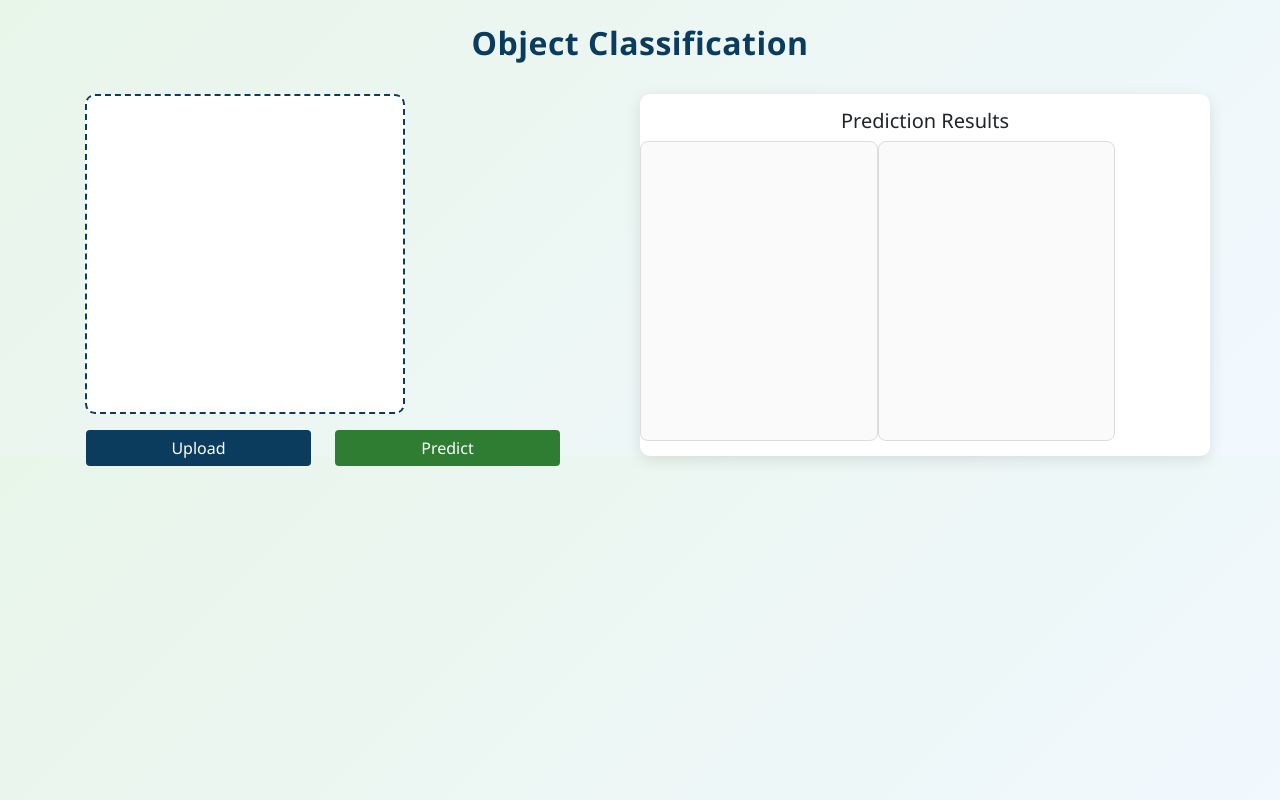
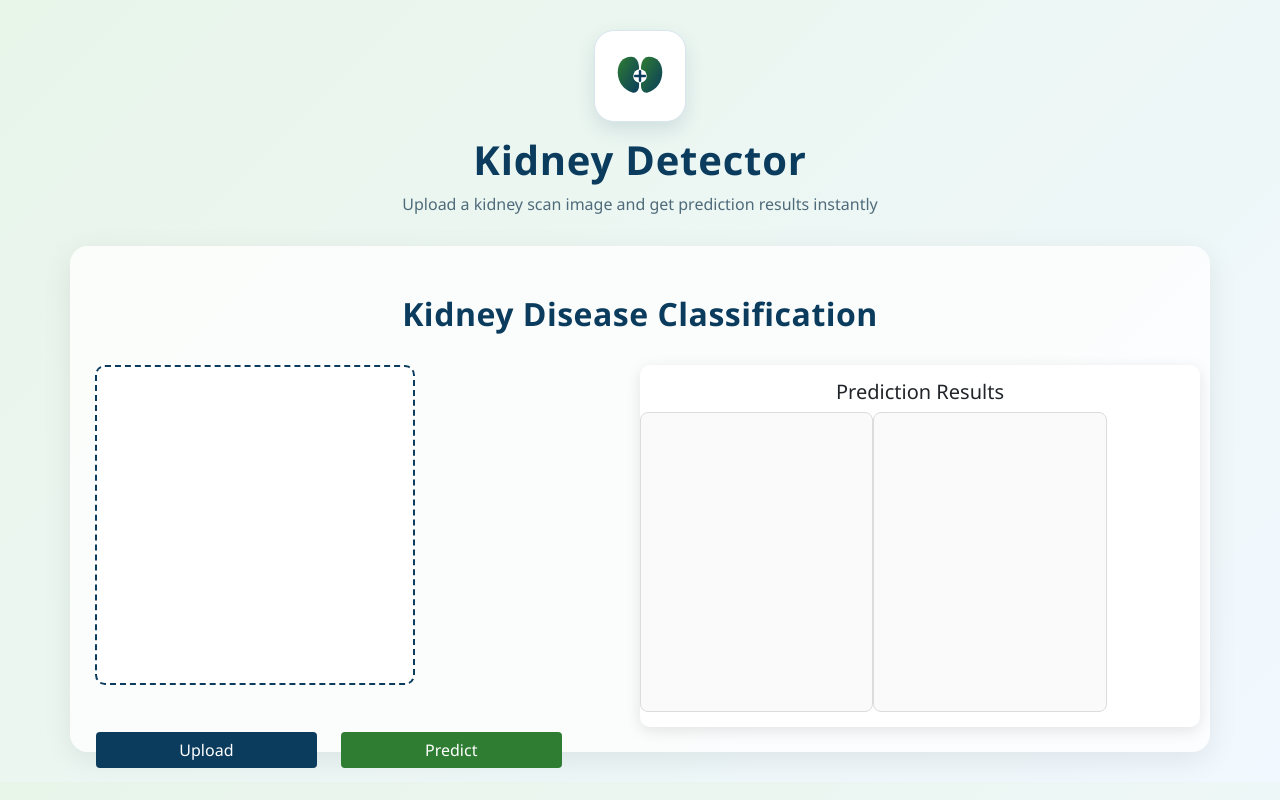
Before and after one commit to Naina-Coder123/Kidney-Disease-Classification-Deep-Learning-Project, a Flask app: page / in a window 1280 px wide. Run offline with Flask 3, Linux system fonts and the light colour scheme; some libraries are stand-ins or nearby versions.

Commit message:
changed ui

```diff
--- a/templates/index.html
+++ b/templates/index.html
@@ -4,9 +4,7 @@
     <meta charset="UTF-8">
     <meta name="viewport" content="width=device-width, initial-scale=1.0">
     <meta http-equiv="X-UA-Compatible" content="ie=edge">
-    <title>cnncls</title>
-
-
+    <title>Detector</title>
 
     <link rel="stylesheet" href="https://maxcdn.bootstrapcdn.com/bootstrap/4.0.0/css/bootstrap.min.css" integrity="sha384-Gn5384xqQ1aoWXA+058RXPxPg6fy4IWvTNh0E263XmFcJlSAwiGgFAW/dAiS6JXm" crossorigin="anonymous">
 
@@ -16,11 +14,58 @@
             font-family: "Segoe UI", Tahoma, Geneva, Verdana, sans-serif;
         }
 
+        .app-header{
+            text-align:center;
+            padding:30px 20px 20px;
+        }
+
+        .logo-wrap{
+            display:flex;
+            justify-content:center;
+            align-items:center;
+            margin-bottom:14px;
+        }
+
+        .logo-box{
+            width:92px;
+            height:92px;
+            background:#ffffff;
+            border-radius:20px;
+            box-shadow:0 8px 20px rgba(11,60,93,0.12);
+            display:flex;
+            align-items:center;
+            justify-content:center;
+            border:1px solid #d9e6ee;
+        }
+
+        .app-header h1{
+            color:#0b3c5d;
+            font-size:40px;
+            font-weight:800;
+            margin-bottom:8px;
+            letter-spacing:0.8px;
+        }
+
+        .app-header p{
+            color:#4f6b7a;
+            font-size:16px;
+            margin:0;
+        }
+
         .iupload h3{
             color:#0b3c5d;
             font-size:32px;
             font-weight:700;
             letter-spacing:0.5px;
+        }
+
+        .main{
+            background:#ffffffcc;
+            border-radius:18px;
+            padding:25px;
+            box-shadow:0 8px 30px rgba(0,0,0,0.08);
+            margin-top:10px;
+            margin-bottom:30px;
         }
 
         .img-part{
@@ -135,13 +180,48 @@
             100%{transform:rotate(360deg);}
         }
     </style>
-
 </head>
 
 <body>
+
+    <div class="app-header">
+        <div class="logo-wrap">
+            <div class="logo-box">
+                <svg width="62" height="62" viewBox="0 0 64 64" xmlns="http://www.w3.org/2000/svg" aria-label="Kidney Detector Logo">
+                    <defs>
+                        <linearGradient id="kidneyGrad" x1="0%" y1="0%" x2="100%" y2="100%">
+                            <stop offset="0%" stop-color="#2e7d32"/>
+                            <stop offset="100%" stop-color="#0b3c5d"/>
+                        </linearGradient>
+                    </defs>
+                    <path d="M23 12
+                             C14 12, 9 19, 9 28
+                             C9 38, 15 46, 24 49
+                             C28 50, 31 47, 31 42
+                             L31 24
+                             C31 17, 28 12, 23 12Z"
+                          fill="url(#kidneyGrad)"/>
+                    <path d="M41 12
+                             C50 12, 55 19, 55 28
+                             C55 38, 49 46, 40 49
+                             C36 50, 33 47, 33 42
+                             L33 24
+                             C33 17, 36 12, 41 12Z"
+                          fill="url(#kidneyGrad)"/>
+                    <circle cx="32" cy="32" r="7" fill="#ffffff"/>
+                    <path d="M32 27 L32 37" stroke="#0b3c5d" stroke-width="2.5" stroke-linecap="round"/>
+                    <path d="M27 32 L37 32" stroke="#0b3c5d" stroke-width="2.5" stroke-linecap="round"/>
+                </svg>
+            </div>
+        </div>
+
+        <h1>Kidney Detector</h1>
+        <p>Upload a kidney scan image and get prediction results instantly</p>
+    </div>
+
     <div class="main container">
         <section class="iupload">
-			<h3 class="text-center py-4">Object Classification</h3>
+            <h3 class="text-center py-4">Kidney Disease Classification</h3>
             <div class="row">
                 <div class="img-part col-md-6">
                     <div class="image-part">
@@ -150,7 +230,7 @@
                         <canvas style="display:none;" id="canvas"></canvas>
                     </div>
                     <div class="btn-part">
-						<form id="upload-data pt-3">
+                        <form id="upload-data" class="pt-3">
                             <div class="input-group mt-3 row">
                                 <button type="button" class="btn btn-primary col-md-5 ml-3 mr-4" id="uload">Upload</button>
                                 <button id="send" type="button" class="btn btn-success col-md-5">Predict</button>
@@ -172,8 +252,6 @@
             </div>
         </section>
     </div>
-
-
 
     <div id="loading"><div class="loader"></div></div>
 
```
Lines whose indentation alone changed are shown as unchanged.
